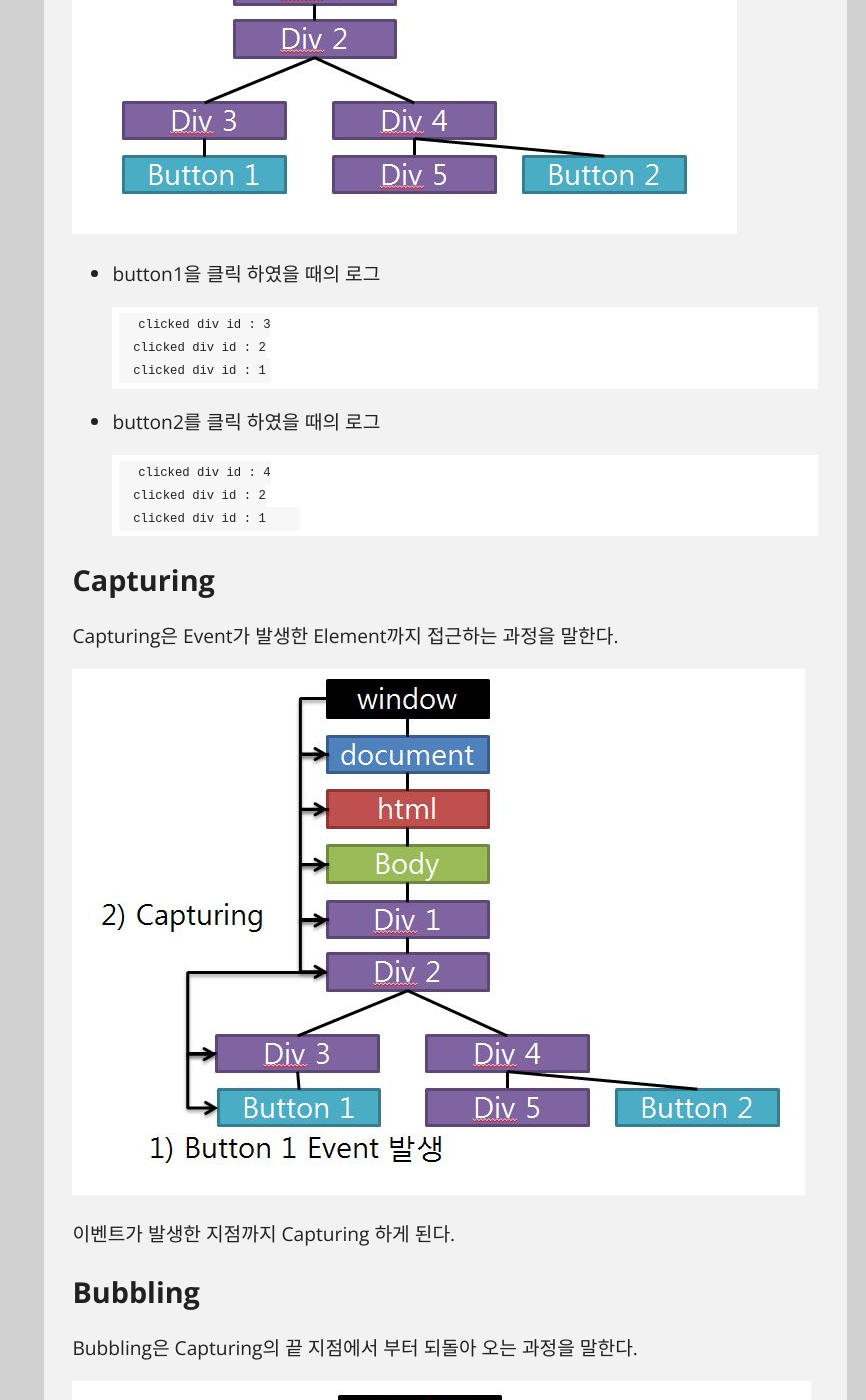
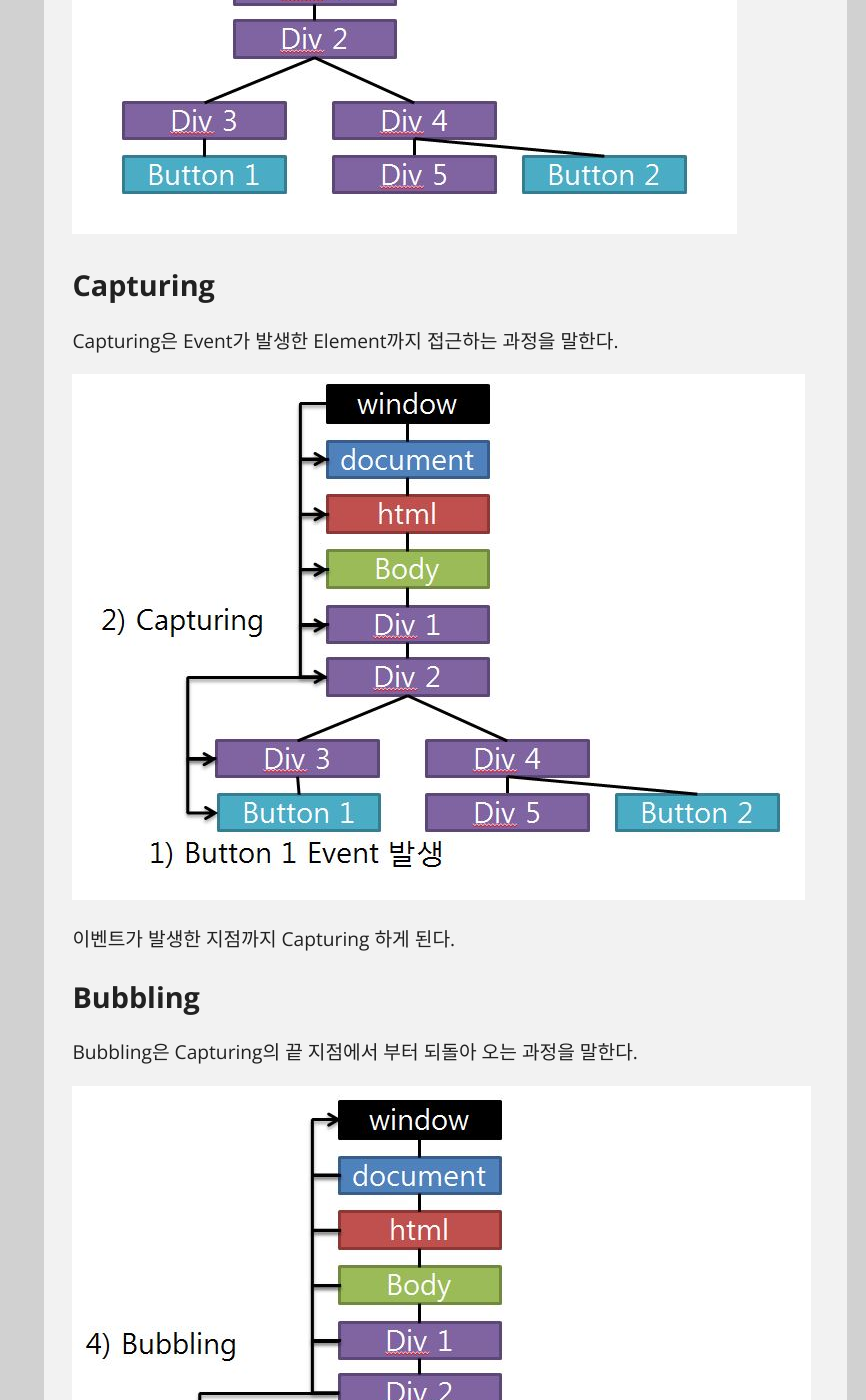
Before and after one commit to kdsr2z0/kdsr2z0.github.io, a Jekyll site: the page built from _posts/2015-02-08-javascriptEventCapturingBubbling.md, in a window 1280 px wide and 1400 px high, scrolled down 2107 px. Shown: the whole window, without its empty margins (414-1280 px from the left). Built offline with Jekyll 4.4.1, drawn with Linux system fonts in a browser that asks for light colours; Markdown is read by kramdown in place of the engine named in the settings; comment, search, counter and statistics services are not loaded; some of the changed text lies outside the part shown.

Commit message:
포스트 수정

```diff
--- a/_posts/2015-02-08-javascriptEventCapturingBubbling.md
+++ b/_posts/2015-02-08-javascriptEventCapturingBubbling.md
@@ -77,25 +77,6 @@
 
 ![](/img/capturingbubbling1.JPG)
 
-* button1을 클릭 하였을 때의 로그
-
-
-		clicked div id : 3
-		clicked div id : 2
-		clicked div id : 1
-
-
-* button2를 클릭 하였을 때의 로그
-
-
-
-		clicked div id : 4
-		clicked div id : 2
-		clicked div id : 1
-
-
-
-
 
 Capturing
 ----------------
```
Also changed, not shown: other parts of _posts/2015-02-08-javascriptEventCapturingBubbling.md (+16 -0 lines).
